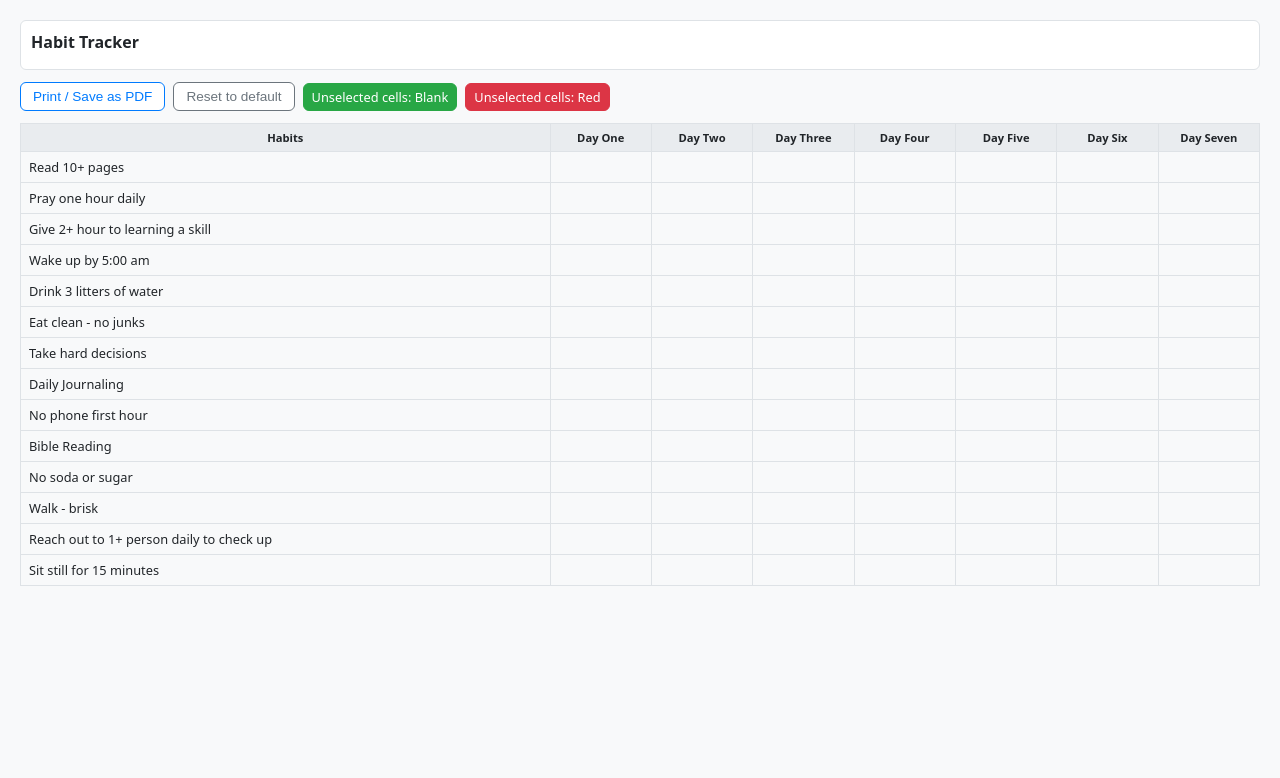
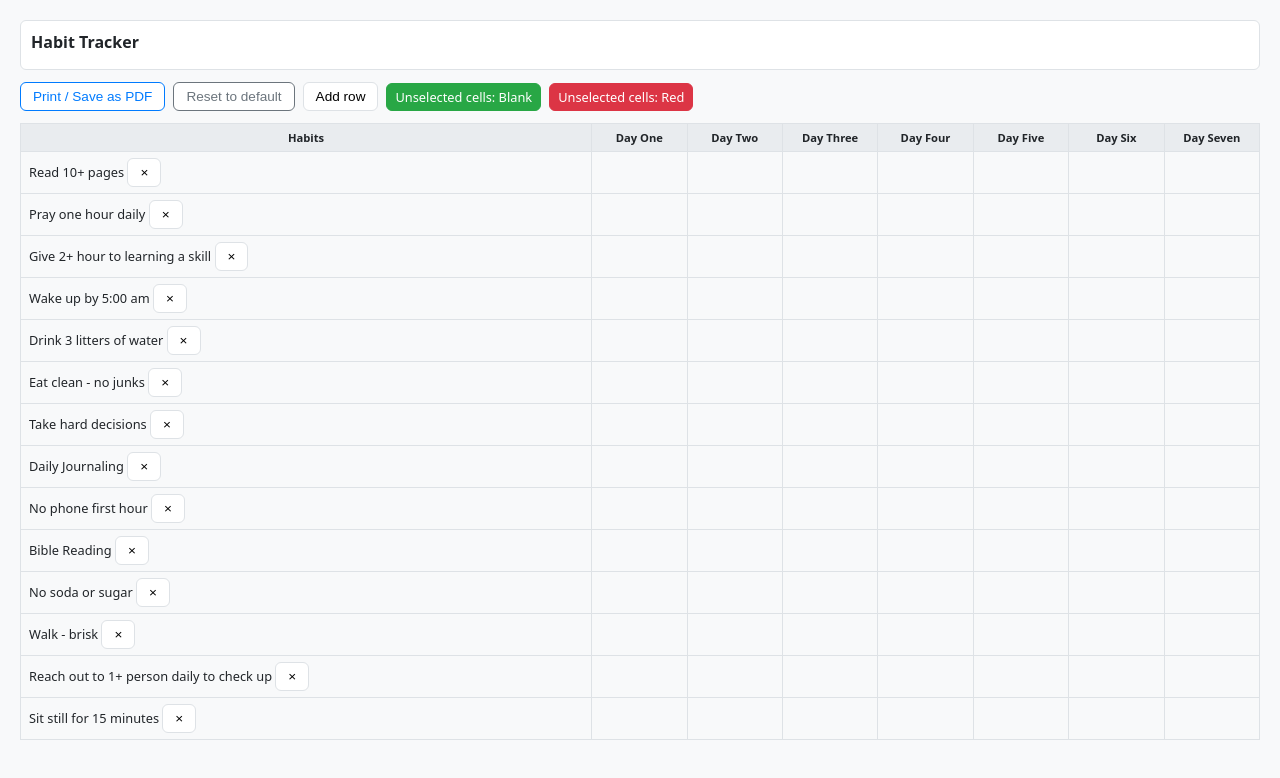
Before and after one commit to amiabl-programr/habit-tracker, a plain HTML site: page index.html in a window 1280 px wide. Drawn offline with Linux system fonts and the light colour scheme.

Commit message:
Add Add row button and delete × per row
- Add row button in controls
- Delete button (×) on each row with undo
- addRowBtn DOM reference and event listener
- Row template includes delete button

```diff
--- a/index.html
+++ b/index.html
@@ -93,6 +93,7 @@
 <div class="controls">
   <button class="btn btn-primary" id="print-btn">Print / Save as PDF</button>
   <button class="btn reset-btn" id="reset-btn">Reset to default</button>
+  <button class="btn btn-success" id="add-row-btn">Add row</button>
   <span class="toggle-btn active" id="ublank-toggle" aria-pressed="true">Unselected cells: Blank</span>
   <span class="toggle-btn inactive" id="ured-toggle" aria-pressed="false">Unselected cells: Red</span>
 </div>
@@ -144,6 +145,7 @@
   const tbody = document.querySelector('#habit-table tbody');
   const printBtn = document.getElementById('print-btn');
   const resetBtn = document.getElementById('reset-btn');
+  const addRowBtn = document.getElementById('add-row-btn');
   const ublankToggle = document.getElementById('ublank-toggle');
   const uredToggle = document.getElementById('ured-toggle');
   const titleDisplay = document.getElementById('title-display');
@@ -207,7 +209,7 @@
     let tbodyHTML = '';
     state.habits.forEach((h, ridx) => {
       tbodyHTML += `<tr>
-        <td class="habit-cell habit-col" contenteditable="true" onblur="saveHabitName(this, ${ridx})" onkeypress="if(event.key==='Enter'){event.preventDefault();saveHabitName(this,${ridx})}">${h.name}</td>`;
+        <td class="habit-cell habit-col" contenteditable="true" onblur="saveHabitName(this, ${ridx})" onkeypress="if(event.key==='Enter'){event.preventDefault();saveHabitName(this,${ridx})}">${h.name} <button class="btn btn-danger btn-sm" onclick="deleteRow(${ridx})">×</button></td>`;
       h.selected.forEach((s, cid) => {
         const cls = s ? 'cell-selected' : (state.unselectedMode === 'red' ? 'cell-unred' : '');
         const mark = s ? '✔️' : (state.unselectedMode === 'red' ? '❌' : '');
@@ -365,6 +367,11 @@
     }
   });
 
+  // ---- Add row ----
+  addRowBtn.addEventListener('click', () => {
+    addRow();
+  });
+
   // ---- Init ----
   loadState();
 </script>
```
